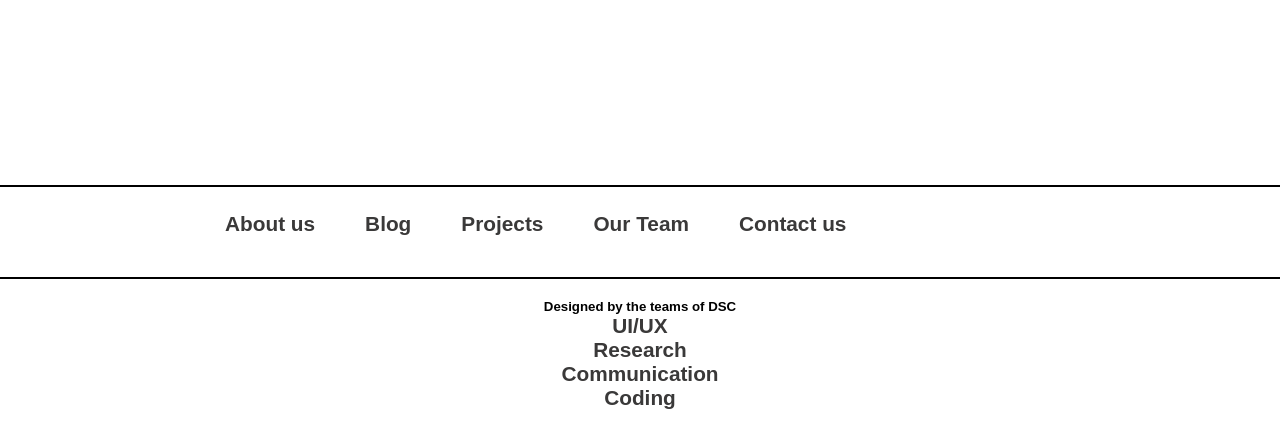
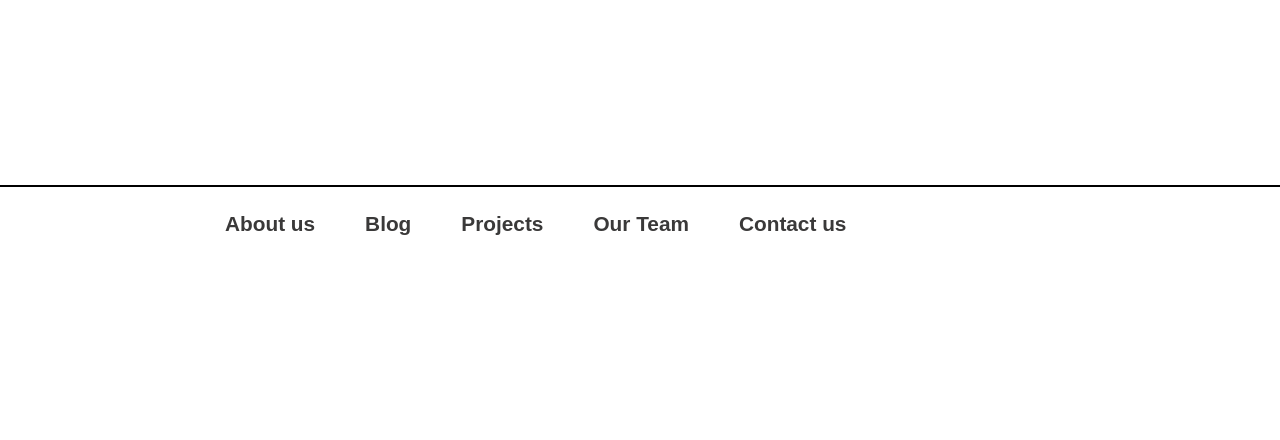
Before and after one commit to dscjnnce/DSCJNNCE, a plain HTML site: page index.html in a window 1280 px wide. Shown: the part 2988-3428 px from the top of the page. After the commit the page ends 3265 px from the top, so only its background shows below. Drawn offline with Linux system fonts and the light colour scheme.

Commit message:
removed the last part

```diff
--- a/index.html
+++ b/index.html
@@ -228,19 +228,7 @@
 
 
 
-                   <hr class="line1">
 
-
-              <h5>Designed by the teams of DSC</h5>
-               <div class="team">
-                  <a href="card.html#UIUX" target="_blank"><strong>UI/UX</strong></a>
-                  <br>
-                   <a href="card.html#research" target="_blank"><strong>Research</strong></a>
-                   <br>
-                    <a href="card.html#com" target="_blank"><strong>Communication</strong></a>
-                    <br>
-                    <a href="card.html#cod" target="_blank"><strong>Coding</strong></a>
-               </div>
 
         </footer>
         </body>
```
